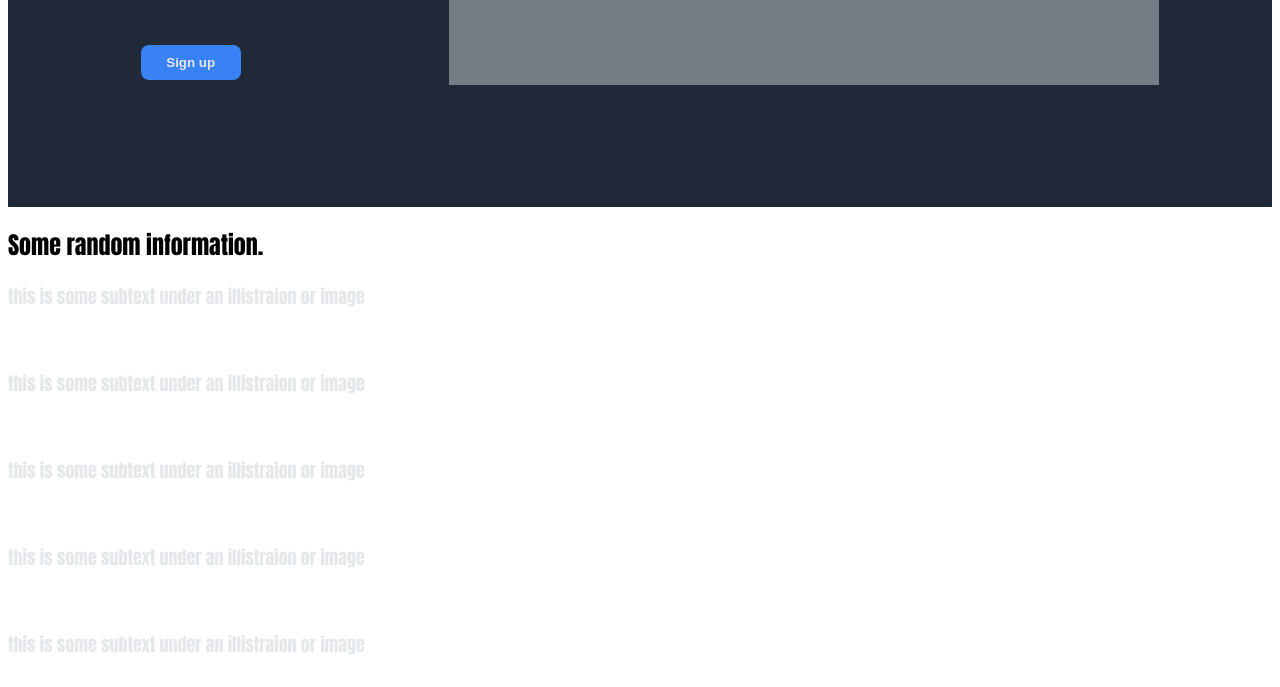
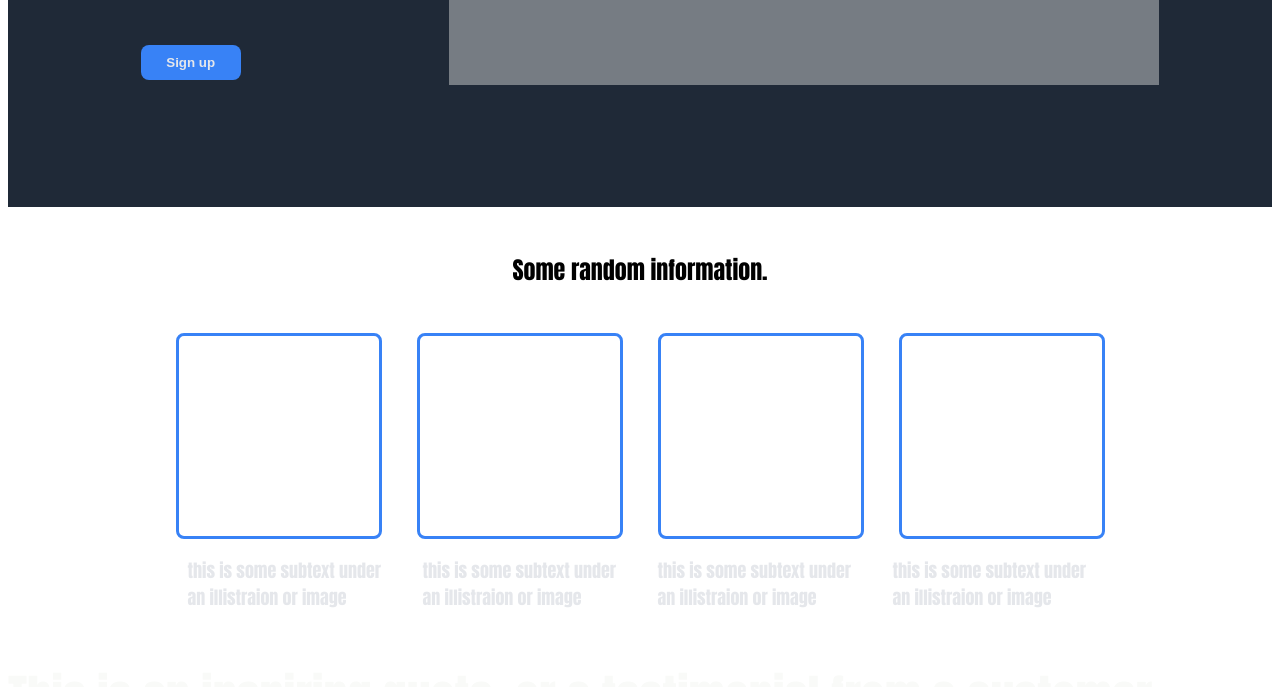
Before and after one commit to No-Robots/Landing-page, a plain HTML site: page index.html in a window 1280 px wide. Shown: the part 527-1214 px from the top of the page. Drawn offline with Linux system fonts and the light colour scheme.

Commit message:
sorted the random info page.

```diff
--- a/index.html
+++ b/index.html
@@ -27,16 +27,21 @@
     </div>
 
     <div class="random">
+        <div class="rtitle">
         <h2>Some random information.</h2>
-        <p>this is some subtext under an illistraion or image</p>
-        <img>
-        <p>this is some subtext under an illistraion or image</p>
-        <img>
-        <p>this is some subtext under an illistraion or image</p>
-        <img>
-        <p>this is some subtext under an illistraion or image</p>
-        <img>
-        <p>this is some subtext under an illistraion or image</p>
+        </div>
+        <div class="images">
+            <div class="rimg"></div>
+            <div class="rimg"></div>
+            <div class="rimg"></div>
+            <div class="rimg"></div>
+        </div>
+        <div class="rp">
+            <p>this is some subtext under an illistraion or image</p>
+            <p>this is some subtext under an illistraion or image</p>
+            <p>this is some subtext under an illistraion or image</p>
+            <p>this is some subtext under an illistraion or image</p>
+        </div>
     </div>
 
     <div class="quote">
--- a/style.css
+++ b/style.css
@@ -79,6 +79,42 @@ button{
     margin-bottom: -2%;
 }
 
+
+.rtitle{
+    display: flex;
+    justify-content: center;
+    font-weight: 900;
+    margin-bottom: 2%;
+    margin-top: 2%;
+}
+
+.images{
+    display:flex;
+    justify-content: center;
+    gap: 35px;
+}
+
+.rp{
+    display: flex;
+    justify-content: center;
+    gap: 35px;
+}
+
+.rp p{
+    max-width: 200px;
+    flex-wrap: wrap;
+}
+
+.rimg{
+    min-height: 200px;
+    max-height: 200px;
+    min-width: 200px;
+    max-height: 200px;
+    border: solid #3882f6;
+    border-radius: 8px;
+    display: flex;
+}
+
 .img{
     display: flex;
     align-self: flex-end;
```
